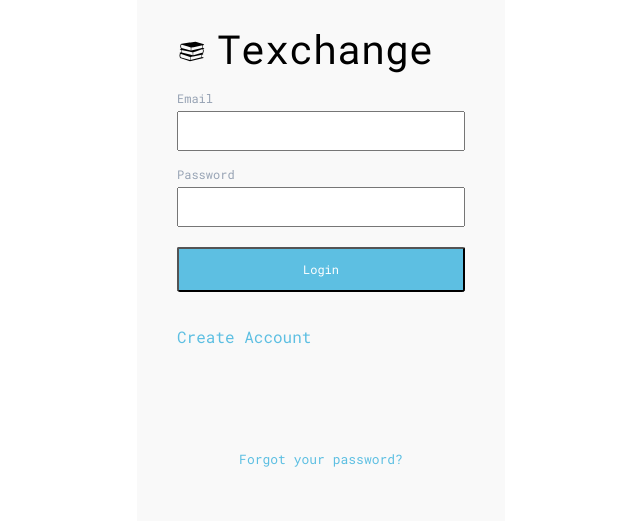
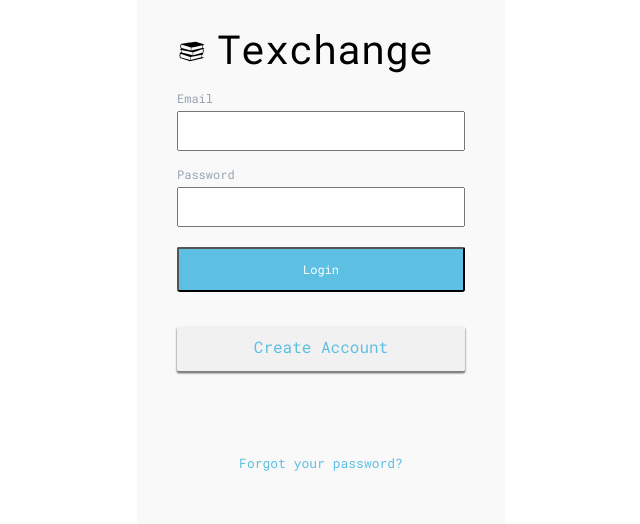
Before and after one commit to sabsterette/texchange, a Flask app: page /login in a window 1280 px wide. Shown: the part 22-546 px from the top of the page, without its empty margins (319-959 px from the left). Run offline with Flask 2, Linux system fonts and the light colour scheme; some libraries are stand-ins or nearby versions.

Commit message:
Update login.css

```diff
--- a/flaskblog/static/login.css
+++ b/flaskblog/static/login.css
@@ -61,8 +61,17 @@
       padding-top: 20px;
   }
   .form-group4 {
-      padding-top: 30px;
-      padding-bottom: 50px;
+      margin-top: 30px;
+      margin-bottom: 30px;
+      padding-top: 10px;
+      padding-bottom: 20px;
+      background: #f1f1f1 100%;
+      text-align: center;
+      color:#002257 100%;
+      width: 288px;
+      height: 45px;
+      border-radius: 2px;
+      box-shadow: 0 2px 2px 0 gray, 0 2px 2px 0 gray;
   }
 
   .btn-primary {
@@ -84,6 +93,13 @@
     height: 45px;
     border-radius: 2px;
 
+
+    }
+    .btn-create-link {
+        text-align: center;
+        text-decoration: none;
+        justify-items: center;
+        float: center;
     }
 
 /* p {
```
